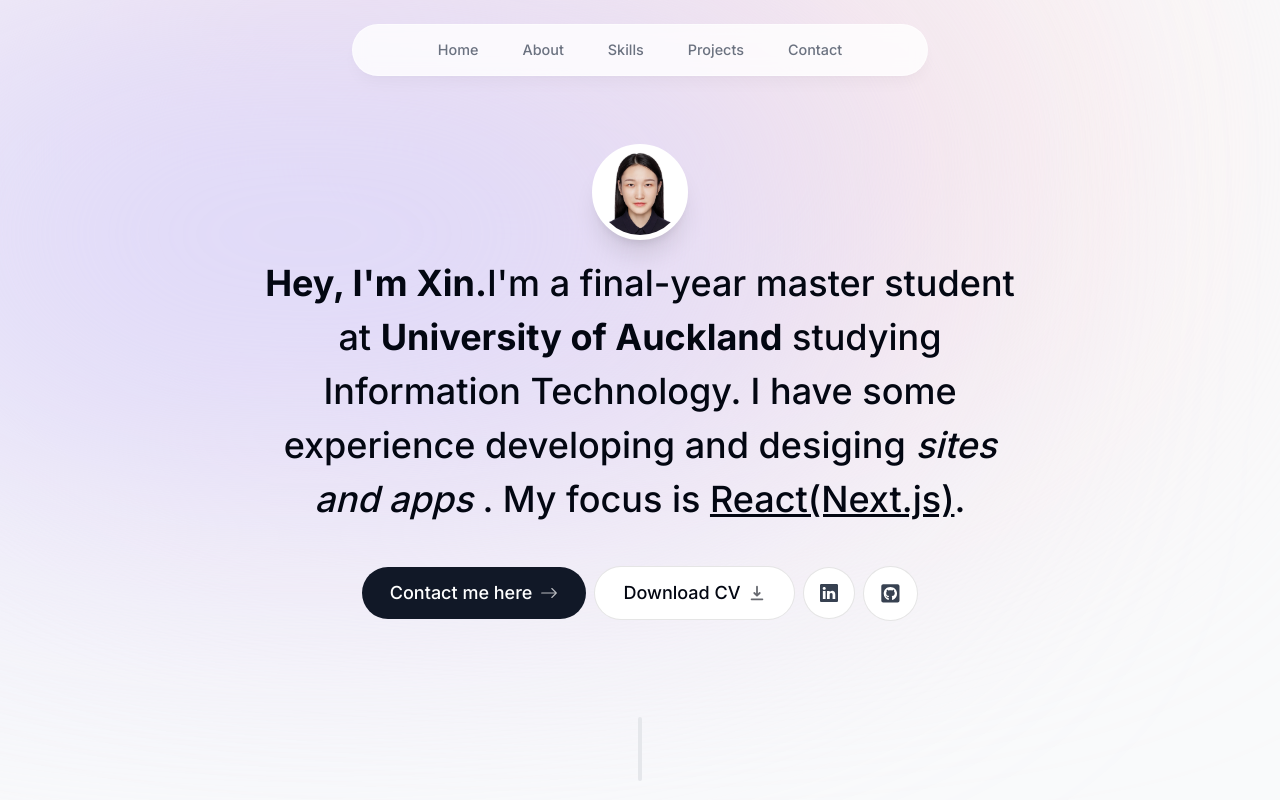
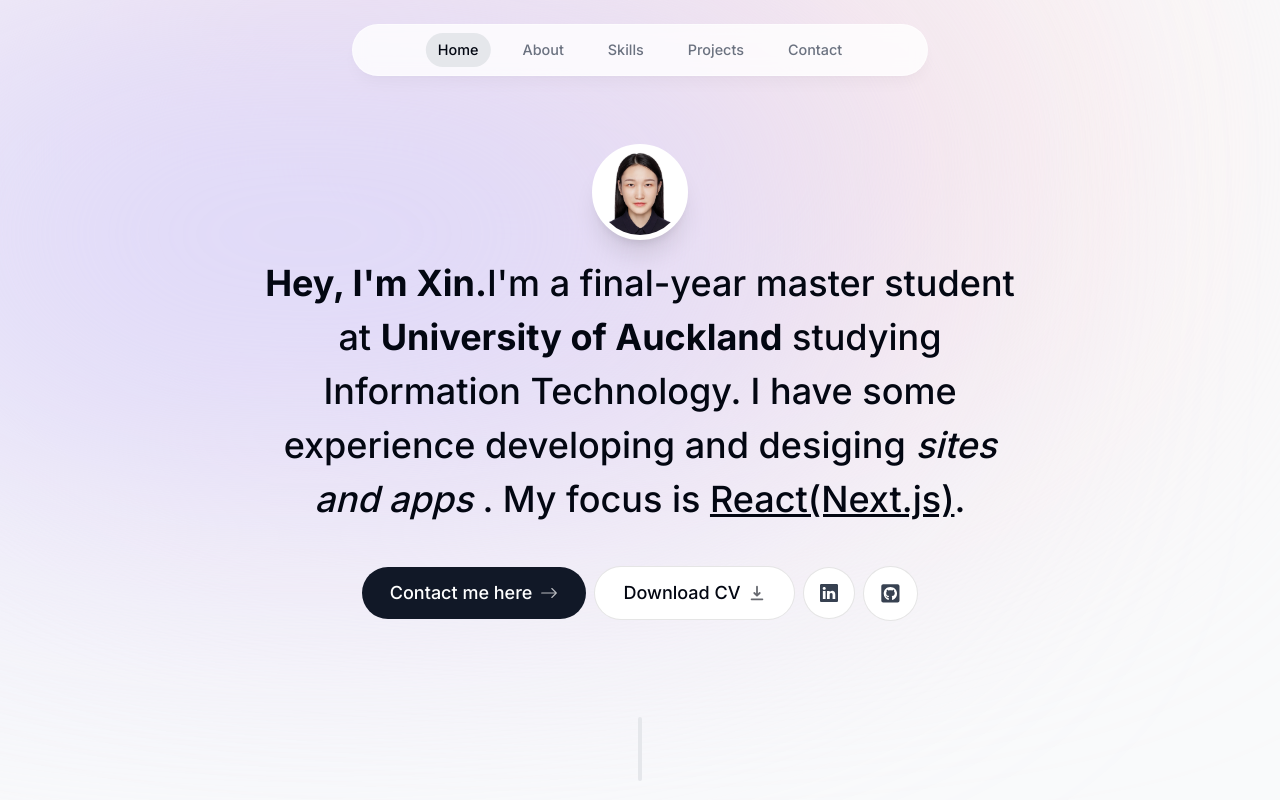
Before and after one commit to nevaehxinyue/xinyue-portfolio, a Next.js app: page / in a window 1280 px wide. Shown: the top 800 px of the page. Built offline with nearby package versions, Linux system fonts and the light colour scheme.

Commit message:
build clciking animation for headers.

```diff
--- a/components/Header.tsx
+++ b/components/Header.tsx
@@ -1,10 +1,13 @@
 'use client'
-import React from 'react'
+import React, { useState } from 'react'
 import { motion } from 'framer-motion'
 import { links } from "@/lib/data"
 import Link from 'next/link'
+import clsx from "clsx";
 
 const Header = () => {
+    const [ activeSection, setActiveSection ] = useState("Home");
+
   return (
     <header className='z-[999] relative'>
         <motion.div className='fixed top-0 left-1/2 h-[4.5rem] w-full
@@ -19,13 +22,26 @@
              sm:top-[1.7rem] sm:h-[initial] sm:py-0'
             >
             <ul className='flex w-[22rem] flex-wrap items-center justify-center gap-y-1 text-[0.9rem]
-            font-medium text-gray-500 sm:w-[initial] sm:flex-nowrap sm:gap-5'>
+            font-medium text-gray-500 sm:w-[initial] sm:flex-nowrap sm:gap-5 '>
                 {
                     links.map((link)=> (
-                        <motion.li className='flex h-3/4 items-center justify-center' key={link.name}
+                        <motion.li className='flex h-3/4 items-center justify-center relative' key={link.name}
                         initial={{ y: -100, opacity: 0}}
                         animate={{ y: 0,  opacity: 1}}>
-                            <Link className='flex w-full items-center justify-center px-3 py-3 hover:text-gray-950 transition' href={link.hash}>{link.name}</Link>
+                            <Link className={clsx('flex w-full items-center justify-center px-3 py-3 hover:text-gray-950 transition', {
+                                'text-gray-950': activeSection === link.name
+                            })} href={link.hash} onClick={() => setActiveSection(link.name)}>
+                                {link.name}
+                                {link.name === activeSection && (<motion.span className='bg-gray-200 rounded-full absolute inset-0 -z-10'
+                                layoutId='activeSection'
+                                transition={{
+                                    type:"spring",
+                                    stiffness: 380,
+                                    damping: 30
+                                }}>
+
+                                </motion.span>)}
+                                </Link>
                             </motion.li>
                     ))
                 }
--- a/package.json
+++ b/package.json
@@ -9,6 +9,7 @@
     "lint": "next lint"
   },
   "dependencies": {
+    "clsx": "^2.1.0",
     "framer-motion": "^11.0.3",
     "next": "14.1.0",
     "react": "^18",
```
Also changed, not shown: 1 other file (tests, documents, lock files or other folders).
